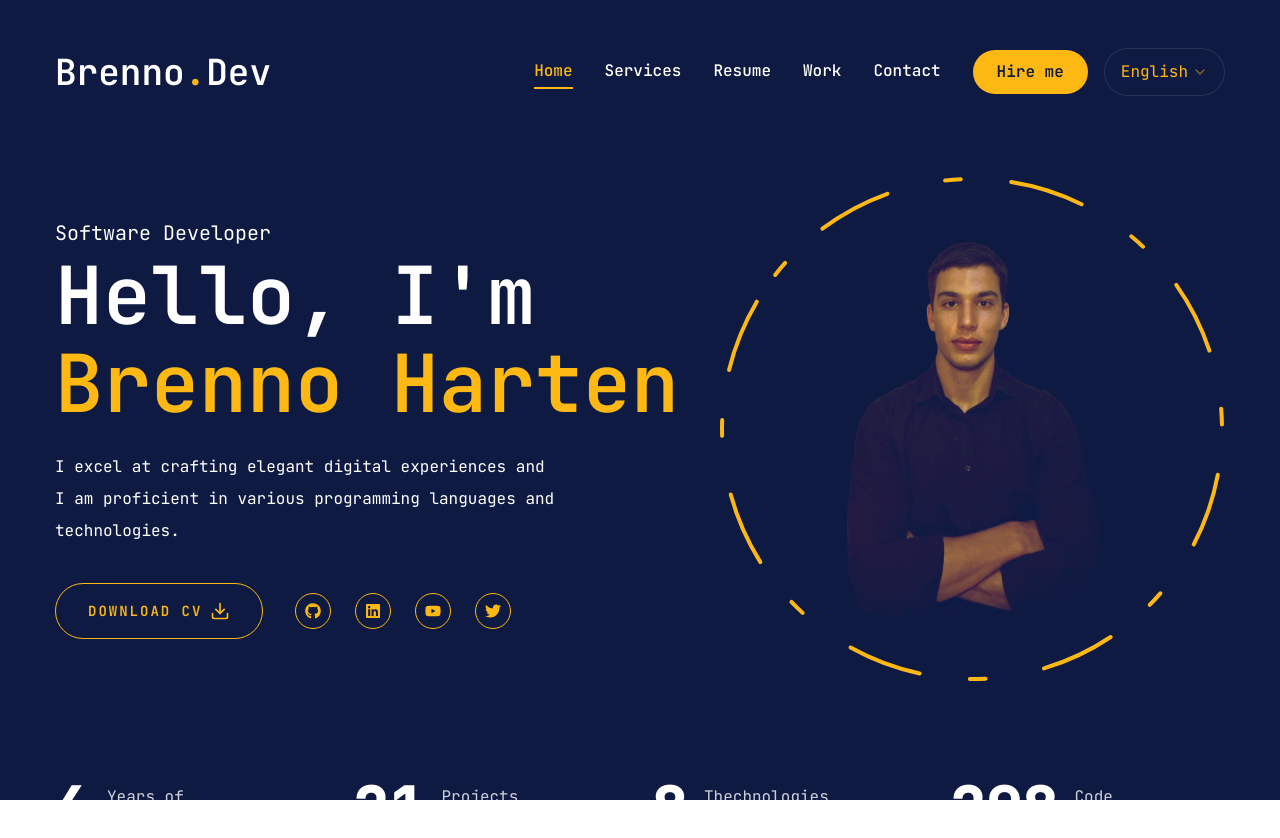
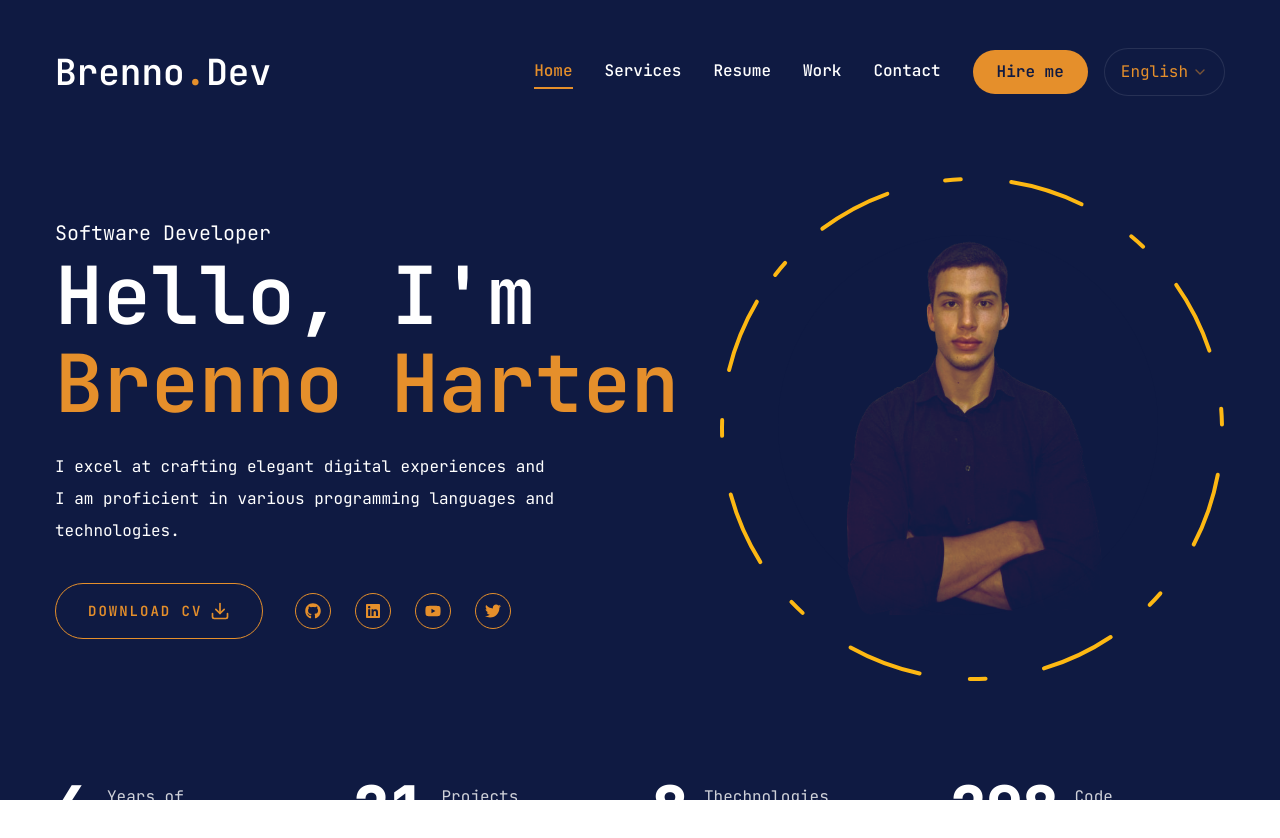
Before and after one commit to brennoharten/Portfolio, a Next.js app: page / in a window 1280 px wide. Shown: the top 838 px of the page. Built offline with nearby package versions, Linux system fonts and the light colour scheme; no server answers.

Commit message:
alterando cores

```diff
--- a/tailwind.config.ts
+++ b/tailwind.config.ts
@@ -27,9 +27,10 @@ const config: Config = {
 			colors: {
 				primary: "#0F1A42",
 				accent: {
-					DEFAULT: "#FDB813",
+					DEFAULT: "#e58f2b",
 					hover: "#FF9966",
 				},
+				green: "#1f4c55",
 				background: "var(--background)",
 				foreground: "var(--foreground)",
 			},
```
